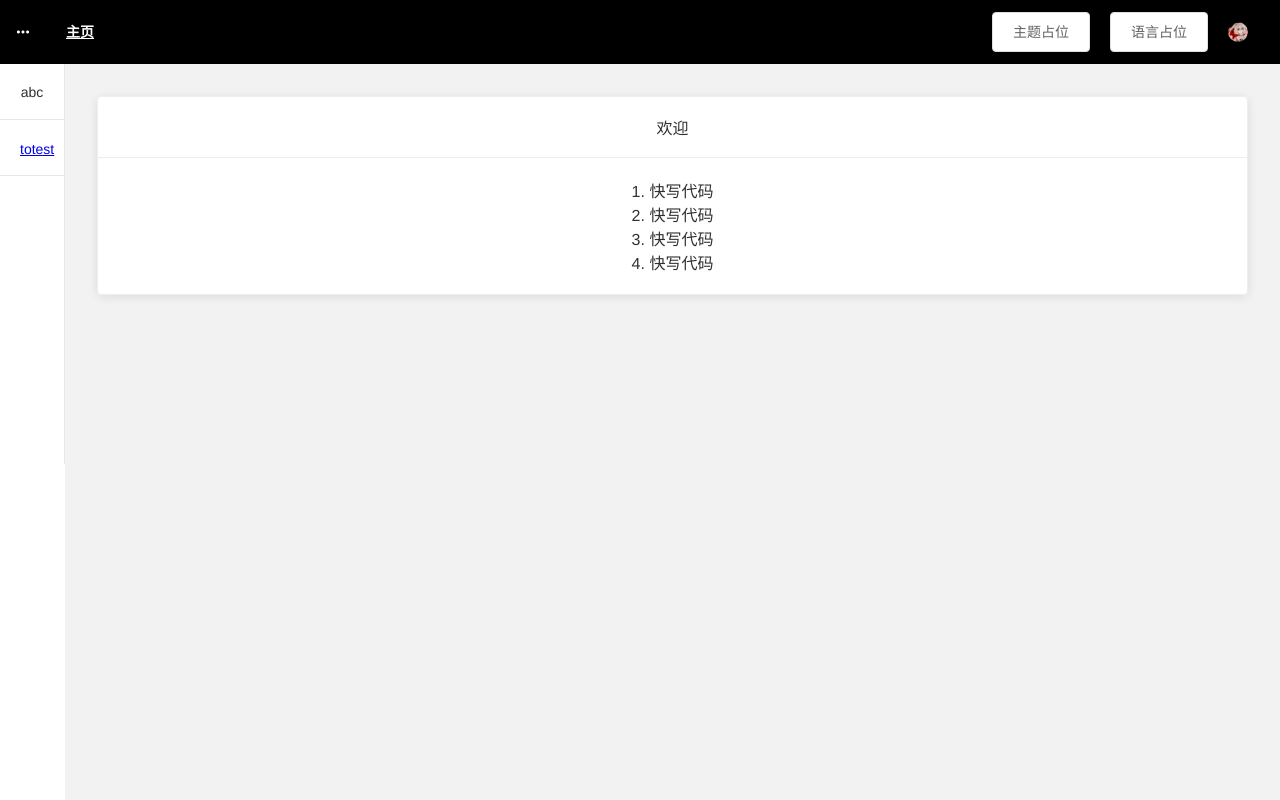
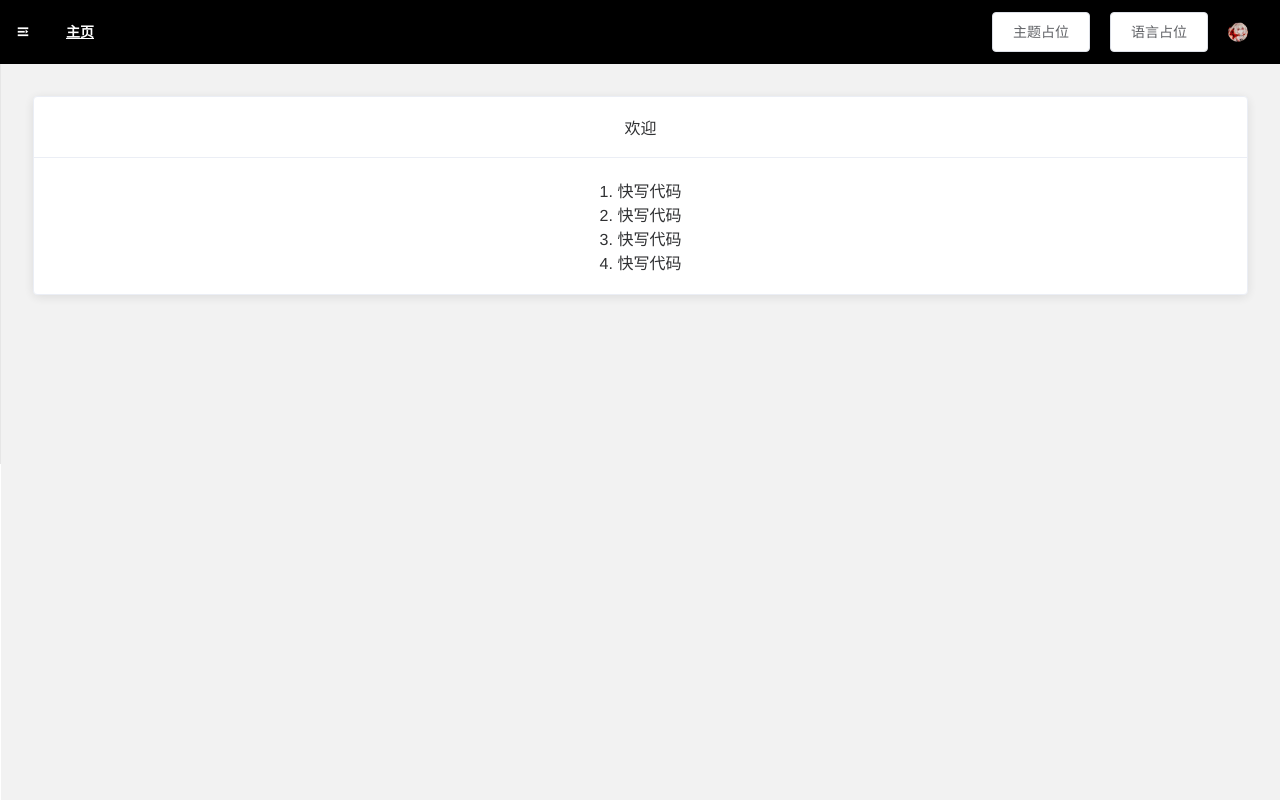
Before and after one commit to AExiaoliou/whogo-ui, a Vue app: page /#/ in a window 1280 px wide. Built offline with nearby package versions, Linux system fonts and the light colour scheme.

Commit message:
edit: some changes in nav

```diff
--- a/src/views/NavBar.vue
+++ b/src/views/NavBar.vue
@@ -2,7 +2,7 @@
   <header class="Header">
     <div class="Header-item">
       <div class="Header-link">
-        <i class="el-icon-more" @click="sideCollapse"></i>
+        <i :class="foldIcon" @click="sideCollapse"></i>
       </div>
     </div>
     <div class="Header-item" style="flex: auto">
@@ -26,6 +26,11 @@ export default {
   methods: {
     sideCollapse () {
       this.$store.commit('sideCollapse')
+    }
+  },
+  computed: {
+    foldIcon () {
+      return this.$store.state.app.isSideCollapse ? 'el-icon-s-unfold' : 'el-icon-s-fold'
     }
   }
 }
--- a/src/views/SideBar.vue
+++ b/src/views/SideBar.vue
@@ -1,8 +1,8 @@
 <template>
   <aside class="Sider">
-    <el-menu class="menu" :collapse="isSideCollapse">
-      <el-menu-item>abc</el-menu-item>
-      <el-menu-item><router-link to="/test">totest</router-link></el-menu-item>
+    <el-menu class="menu" :collapse="isSideCollapse" router="ture">
+      <el-menu-item index="/dashboard">系统监控</el-menu-item>
+      <el-menu-item index="/test">test</el-menu-item>
     </el-menu>
   </aside>
 </template>
@@ -35,6 +35,6 @@ export default {
   width: 200px;
 }
 .menu:is(.el-menu--collapse) {
-  /* wait for code now */
+  width: 0;
 }
 </style>
```
